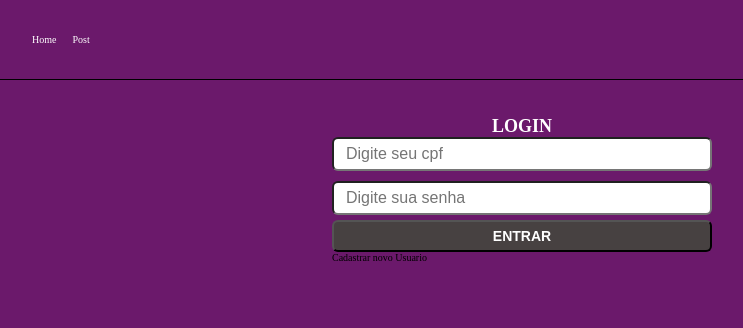
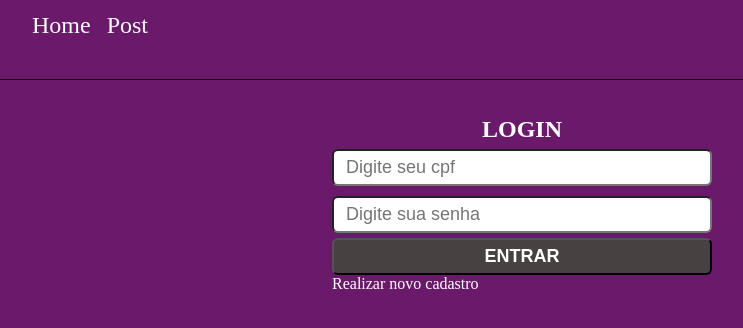
Before and after one commit to Thiago-dev1/es, a Next.js app: page / in a window 1280 px wide. Shown: the top 328 px of the page, without its empty margins (118-861 px from the left). Built offline with nearby package versions, Linux system fonts and the light colour scheme.

Commit message:
finalizando o Header.

```diff
--- a/src/components/FormLogin/index.tsx
+++ b/src/components/FormLogin/index.tsx
@@ -18,7 +18,7 @@ export function FormLogin() {
 
             <button type='submit'>Entrar</button>
 
-            <p>Cadastrar novo Usuario</p>
+            <a>Realizar novo cadastro</a>
         </form>
     )
 }
--- a/src/components/FormLogin/styles.module.scss
+++ b/src/components/FormLogin/styles.module.scss
@@ -1,29 +1,32 @@
-.FormLogin{
+.FormLogin {
 
     width: 100%;
     max-width: 38.0rem;
     margin: auto;
     margin-top: 3.6rem;
-    h2{
+
+    h2 {
         color: white;
-        font-size: 1.8rem;
+        font-size: 2.4rem;
         text-align: center;
         font-weight: bold;
         text-transform: uppercase;
+
+        margin-bottom: 0.6rem;
     }
 
-    input{
+    input {
         width: 100%;
         padding: 0.6rem 1.2rem;
         border-radius: 0.6rem;
-        font-size: 1.6rem;
+        font-size: 1.8rem;
 
-        & + input{
+        &+input {
             margin-top: 1rem;
         }
     }
 
-    button{
+    button {
         background: rgb(71, 65, 65);
         color: white;
 
@@ -36,13 +39,26 @@
 
         font-weight: bold;
         text-transform: uppercase;
-        font-size: 1.4rem;
+        font-size: 1.8rem;
 
         transition: 0.8s;
 
-        &:hover{
+        &:hover {
             filter: brightness(0.8);
         }
     }
 
+    a {
+        cursor: pointer;
+        color: white;
+        font-size: 1.6rem;
+
+        transition: 0.8s;
+
+        &:hover {
+            filter: brightness(0.8);
+        }
+
+    }
+
 }
--- a/src/components/Header/styles.module.scss
+++ b/src/components/Header/styles.module.scss
@@ -1,22 +1,23 @@
-.headerContainer{
-    height: 8rem;
+.headerContainer {
+    height: 8.0rem;
     border-bottom: 1px solid;
 }
 
-.headerConttent{
+.headerConttent {
     max-width: 1120px;
-    height: 8rem;
+    height: rem;
     margin: 0 auto;
     padding: 0 2rem;
 
     display: flex;
     align-items: center;
 
-    nav{
+    nav {
         margin-left: 5rem;
         height: 5rem;
 
-        a{
+        a {
+            font-size: 2.4rem;
             display: inline-block;
             position: relative;
             height: 5rem;
@@ -25,7 +26,7 @@
 
             transition: 0.2s;
 
-            & + a {
+            &+a {
                 margin-left: 1.6rem;
             }
         }
```
